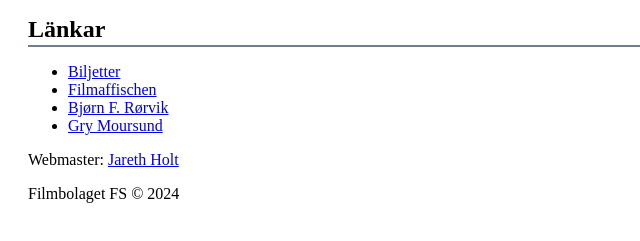
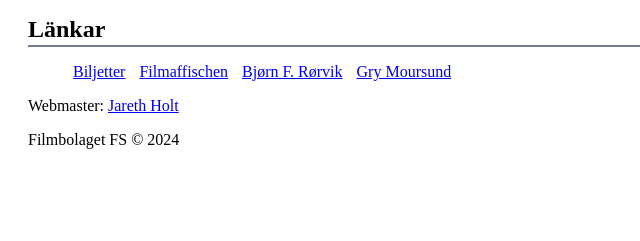
Before and after one commit to jarethholt/Ovning6-7, a plain HTML site: page index.html in a window 1280 px wide. Shown: the part 1158-1399 px from the top of the page, without its empty margins (0-640 px from the left). After the commit the page ends 1351 px from the top, so only its background shows below. Drawn offline with Linux system fonts and the light colour scheme.

Commit message:
Make the link list at the bottom inline
- Add the id "links" to the section with links
- Use this id to set the li elements to
  display: inline and add margins

```diff
--- a/index.html
+++ b/index.html
@@ -86,7 +86,7 @@ https://www.filmstaden.se/film/bockarna-bruse-pa-badhuset/
         allowfullscreen
       ></iframe>
   </section>
-  <section>
+  <section id="links">
     <h1>Länkar</h1>
     <ul>
       <li><a href="https://www.filmstaden.se/film/bockarna-bruse-pa-badhuset">Biljetter</a></li>
--- a/main.css
+++ b/main.css
@@ -7,6 +7,7 @@ how I cropped the original book logo to make the header. */
     --bockarna-dark-green: #468743;
 }
 
+/* Set spacing around the body and headers */
 body {
     padding: 20px 20px 20px 20px;
 }
@@ -18,3 +19,9 @@ h1 {
 h3 {
     margin: 20px 0px 10px 0px;
 }
+
+/* Make the links show up horizontally */
+#links ul li {
+    display: inline;
+    margin: 0px 5px 0px 5px;
+}
```
